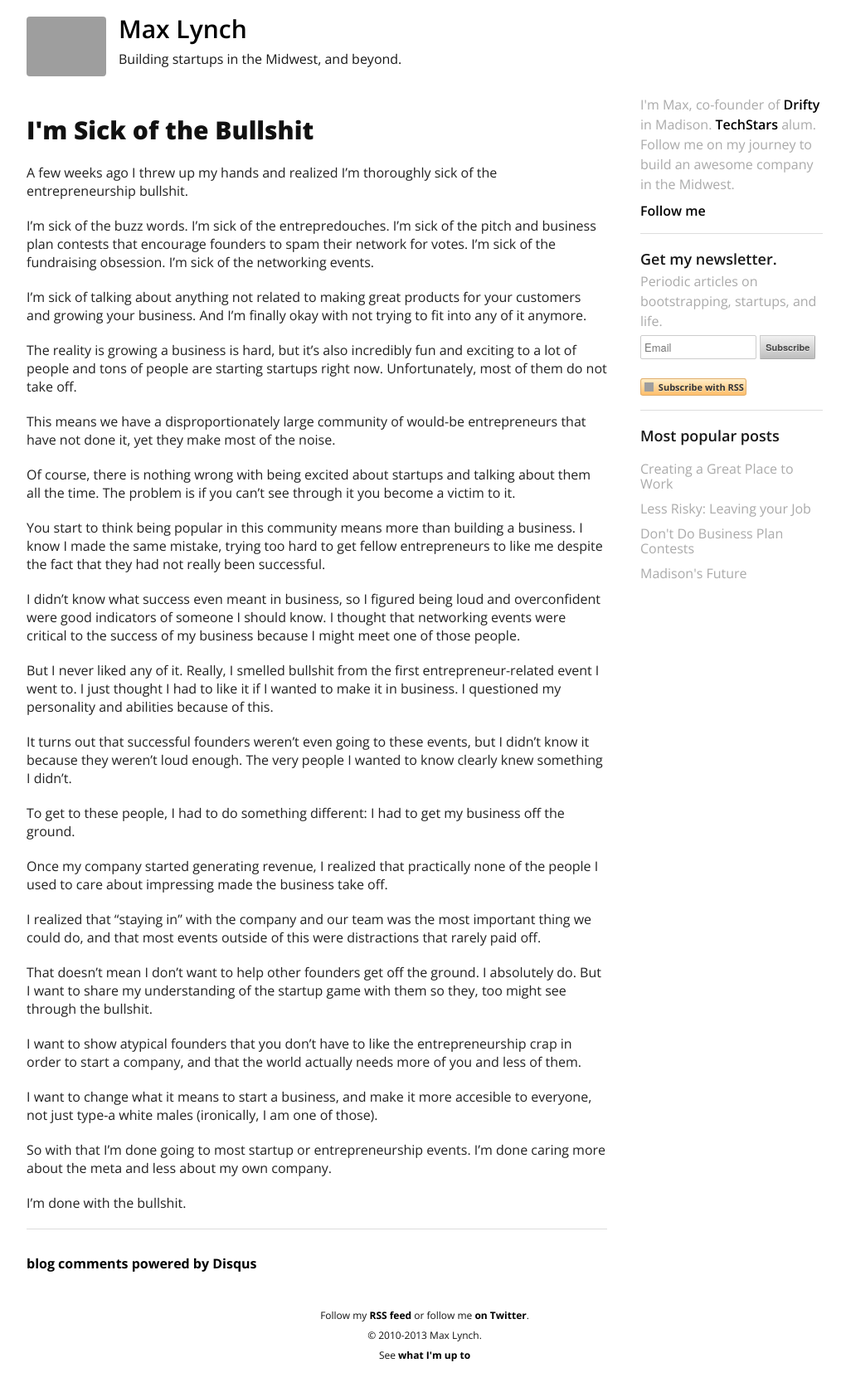
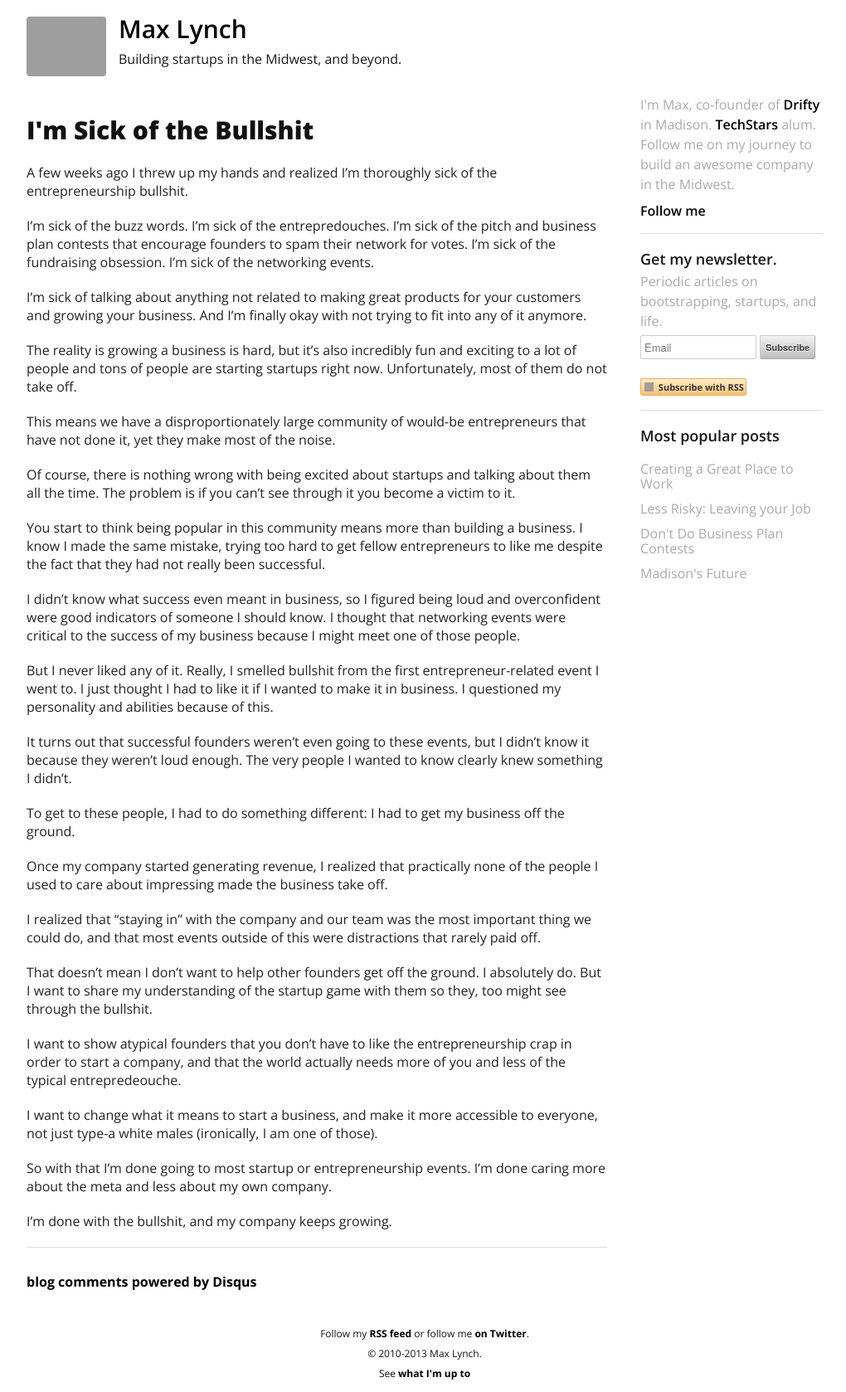
Before and after one commit to mlynch/mlynch.github.com, a Jekyll site: the page built from _posts/2013-09-21-sick-of-it.markdown, in a window 1280 px wide. Shown: the whole page at 83% size, without its empty margins (128-1148 px from the left). Built offline with Jekyll 4.4.1, drawn with Linux system fonts in a browser that asks for light colours; nearby versions of some CDN libraries; Markdown is read by kramdown in place of the engine named in the settings; comment, search, counter and statistics services are not loaded; before the commit the page ends 1656 px from its top, so only the background shows below that; grey boxes are pictures that could not be loaded.

Commit message:
Update 2013-09-21-sick-of-it.markdown

```diff
--- a/_posts/2013-09-21-sick-of-it.markdown
+++ b/_posts/2013-09-21-sick-of-it.markdown
@@ -36,10 +36,10 @@ I realized that "staying in" with the company and our team was the most importan
 
 That doesn't mean I don't want to help other founders get off the ground. I absolutely do. But I want to share my understanding of the startup game with them so they, too might see through the bullshit.
 
-I want to show atypical founders that you don't have to like the entrepreneurship crap in order to start a company, and that the world actually needs more of you and less of them.
+I want to show atypical founders that you don't have to like the entrepreneurship crap in order to start a company, and that the world actually needs more of you and less of the typical entrepredeouche.
 
-I want to change what it means to start a business, and make it more accesible to everyone, not just type-a white males (ironically, I am one of those).
+I want to change what it means to start a business, and make it more accessible to everyone, not just type-a white males (ironically, I am one of those).
 
 So with that I'm done going to most startup or entrepreneurship events. I'm done caring more about the meta and less about my own company.
 
-I'm done with the bullshit.
+I'm done with the bullshit, and my company keeps growing.
```
